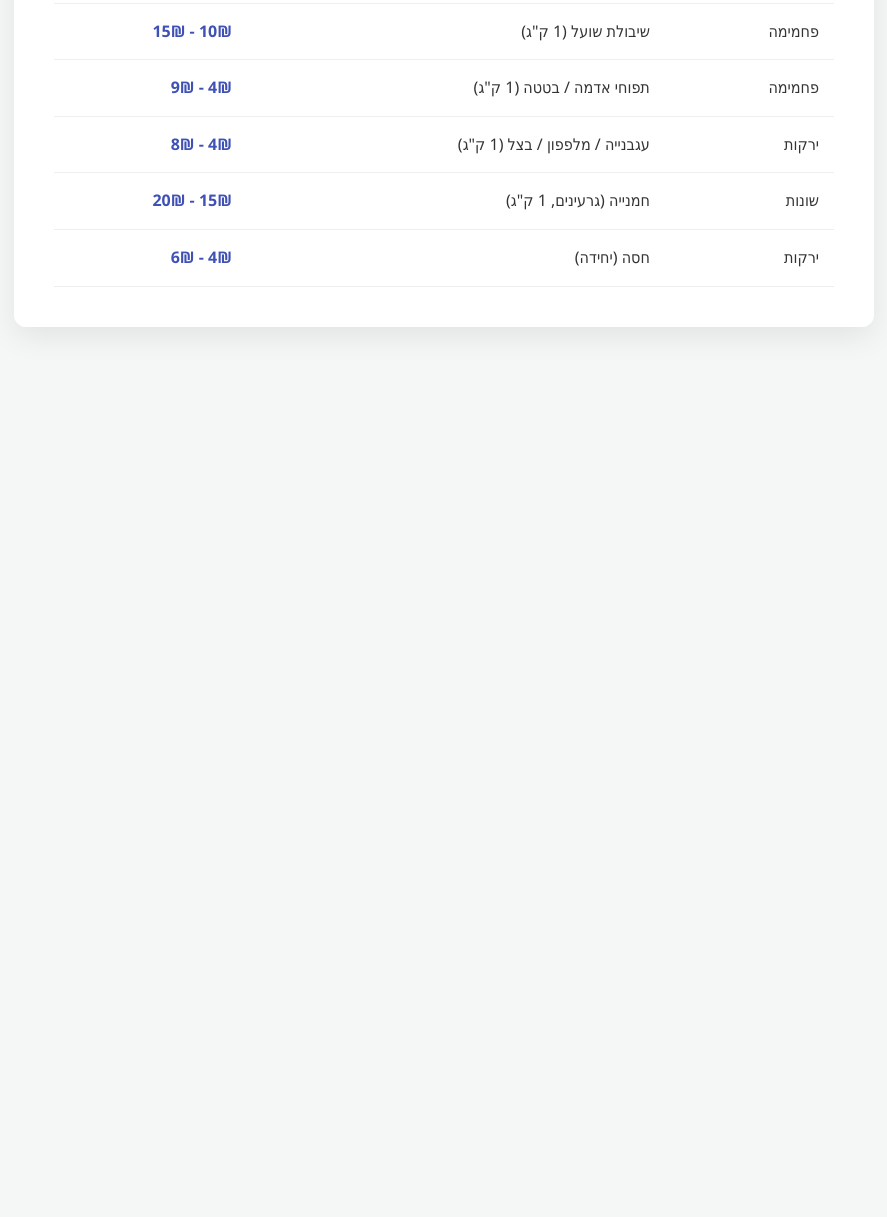
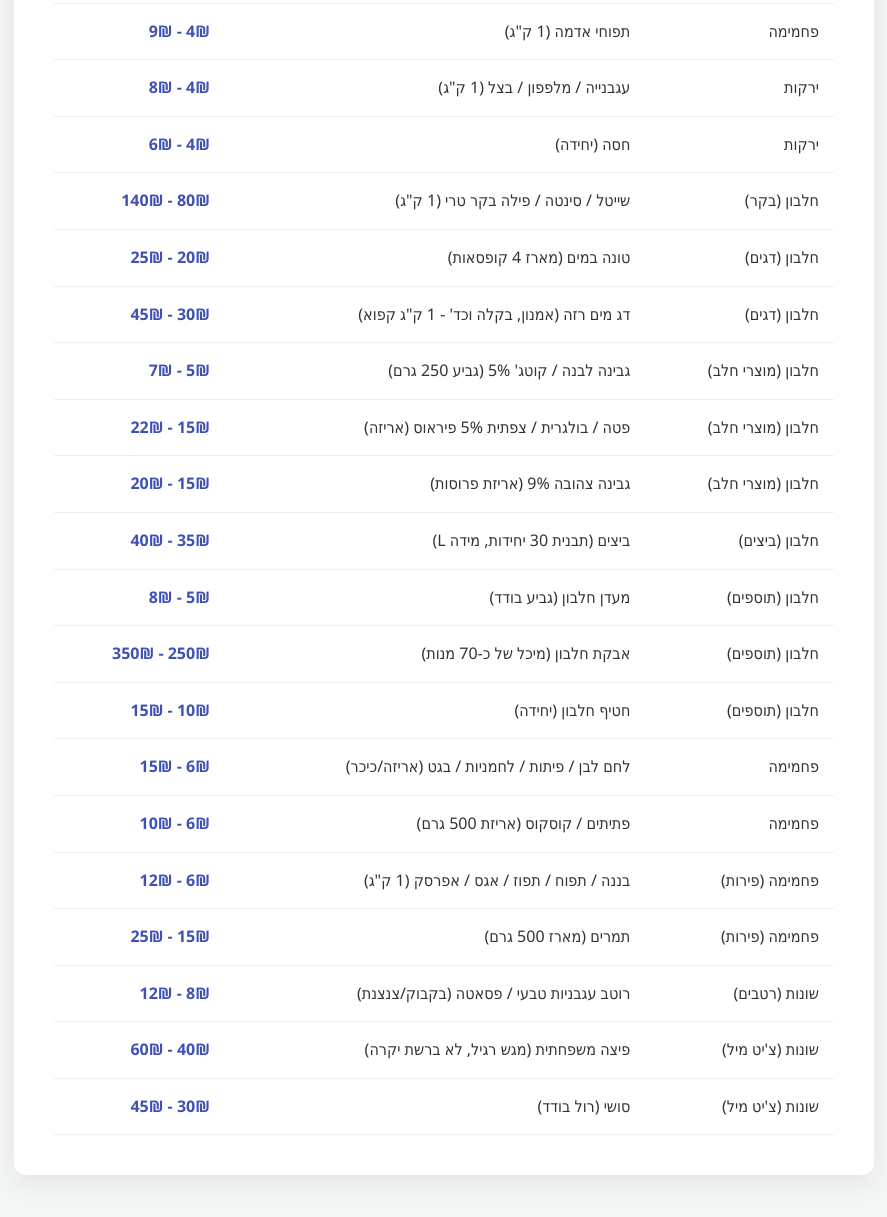
Before and after one commit to metanel/menu-for-clean-bulking, a plain HTML site: page index.html in a window 1280 px wide. Shown: the part 2480-3697 px from the top of the page, without its empty margins (196-1083 px from the left). Before the commit the page ends 2857 px from the top, so only its background shows below. Drawn offline with Linux system fonts and the light colour scheme; a script that the page names is missing.

Commit message:
Update index.html

```diff
--- a/index.html
+++ b/index.html
@@ -394,12 +394,7 @@
                         </tr>
                         <tr>
                             <td>פחמימה</td>
-                            <td>שיבולת שועל (1 ק"ג)</td>
-                            <td class="price">10₪ - 15₪</td>
-                        </tr>
-                        <tr>
-                            <td>פחמימה</td>
-                            <td>תפוחי אדמה / בטטה (1 ק"ג)</td>
+                            <td>תפוחי אדמה (1 ק"ג)</td>
                             <td class="price">4₪ - 9₪</td>
                         </tr>
                         <tr>
@@ -408,15 +403,102 @@
                             <td class="price">4₪ - 8₪</td>
                         </tr>
                         <tr>
-                            <td>שונות</td>
-                            <td>חמנייה (גרעינים, 1 ק"ג)</td>
-                            <td class="price">15₪ - 20₪</td>
-                        </tr>
-                        <tr>
                             <td>ירקות</td>
                             <td>חסה (יחידה)</td>
                             <td class="price">4₪ - 6₪</td>
                         </tr>
+                        <tr>
+    <td>חלבון (בקר)</td>
+    <td>שייטל / סינטה / פילה בקר טרי (1 ק"ג)</td>
+    <td class="price">80₪ - 140₪</td>
+</tr>
+
+<tr>
+    <td>חלבון (דגים)</td>
+    <td>טונה במים (מארז 4 קופסאות)</td>
+    <td class="price">20₪ - 25₪</td>
+</tr>
+<tr>
+    <td>חלבון (דגים)</td>
+    <td>דג מים רזה (אמנון, בקלה וכד' - 1 ק"ג קפוא)</td>
+    <td class="price">30₪ - 45₪</td>
+</tr>
+
+<tr>
+    <td>חלבון (מוצרי חלב)</td>
+    <td>גבינה לבנה / קוטג' 5% (גביע 250 גרם)</td>
+    <td class="price">5₪ - 7₪</td>
+</tr>
+<tr>
+    <td>חלבון (מוצרי חלב)</td>
+    <td>פטה / בולגרית / צפתית 5% פיראוס (אריזה)</td>
+    <td class="price">15₪ - 22₪</td>
+</tr>
+<tr>
+    <td>חלבון (מוצרי חלב)</td>
+    <td>גבינה צהובה 9% (אריזת פרוסות)</td>
+    <td class="price">15₪ - 20₪</td>
+</tr>
+<tr>
+    <td>חלבון (ביצים)</td>
+    <td>ביצים (תבנית 30 יחידות, מידה L)</td>
+    <td class="price">35₪ - 40₪</td>
+</tr>
+
+<tr>
+    <td>חלבון (תוספים)</td>
+    <td>מעדן חלבון (גביע בודד)</td>
+    <td class="price">5₪ - 8₪</td>
+</tr>
+<tr>
+    <td>חלבון (תוספים)</td>
+    <td>אבקת חלבון (מיכל של כ-70 מנות)</td>
+    <td class="price">250₪ - 350₪</td>
+</tr>
+<tr>
+    <td>חלבון (תוספים)</td>
+    <td>חטיף חלבון (יחידה)</td>
+    <td class="price">10₪ - 15₪</td>
+</tr>
+
+<tr>
+    <td>פחמימה</td>
+    <td>לחם לבן / פיתות / לחמניות / בגט (אריזה/כיכר)</td>
+    <td class="price">6₪ - 15₪</td>
+</tr>
+<tr>
+    <td>פחמימה</td>
+    <td>פתיתים / קוסקוס (אריזת 500 גרם)</td>
+    <td class="price">6₪ - 10₪</td>
+</tr>
+
+<tr>
+    <td>פחמימה (פירות)</td>
+    <td>בננה / תפוח / תפוז / אגס / אפרסק (1 ק"ג)</td>
+    <td class="price">6₪ - 12₪</td>
+</tr>
+<tr>
+    <td>פחמימה (פירות)</td>
+    <td>תמרים (מארז 500 גרם)</td>
+    <td class="price">15₪ - 25₪</td>
+</tr>
+
+<tr>
+    <td>שונות (רטבים)</td>
+    <td>רוטב עגבניות טבעי / פסאטה (בקבוק/צנצנת)</td>
+    <td class="price">8₪ - 12₪</td>
+</tr>
+
+<tr>
+    <td>שונות (צ'יט מיל)</td>
+    <td>פיצה משפחתית (מגש רגיל, לא ברשת יקרה)</td>
+    <td class="price">40₪ - 60₪</td>
+</tr>
+<tr>
+    <td>שונות (צ'יט מיל)</td>
+    <td>סושי (רול בודד)</td>
+    <td class="price">30₪ - 45₪</td>
+</tr>
                     </tbody>
                 </table>
             </div>
```
